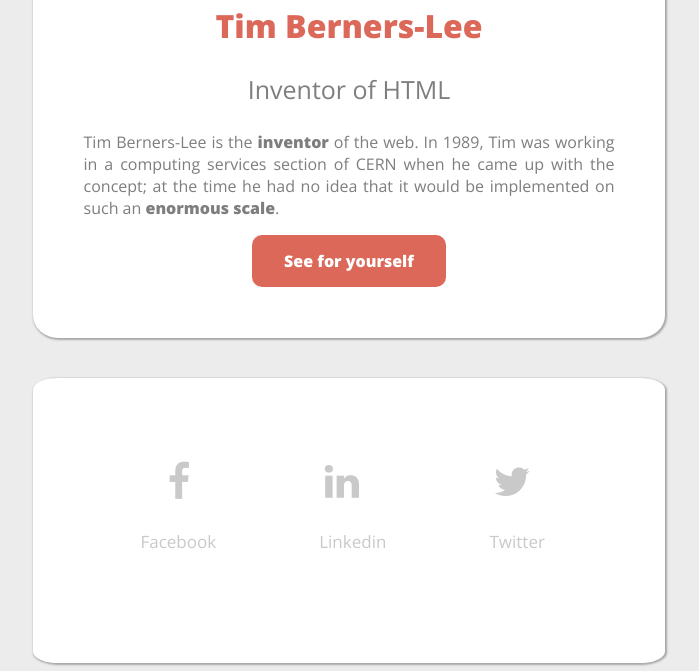
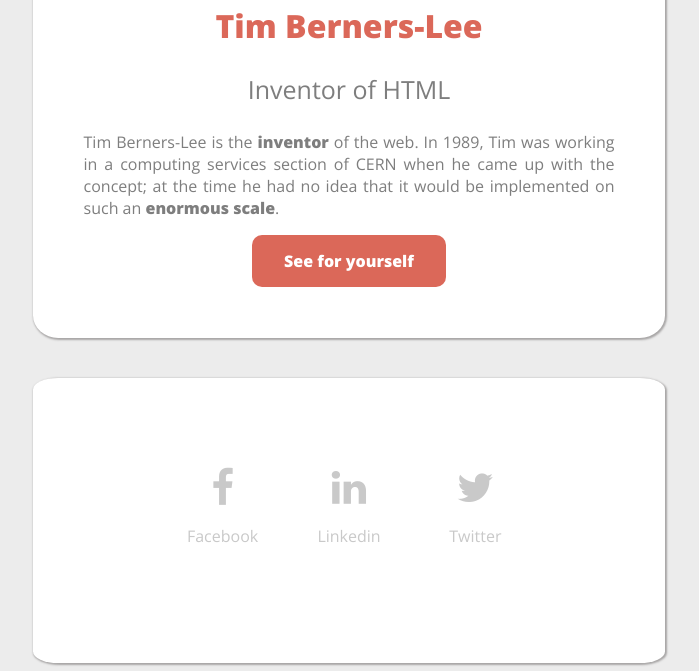
Before and after one commit to Nicolassaeys/Tim-Berners-Lee, a plain HTML site: page index.html in a window 1280 px wide. Shown: the part 281-952 px from the top of the page, without its empty margins (291-990 px from the left). Drawn offline with nearby package versions, Linux system fonts and the light colour scheme.

Commit message:
grid kapout

```diff
--- a/index.html
+++ b/index.html
@@ -18,17 +18,17 @@
         <a class="link" href="https://www.youtube.com/watch?v=dQw4w9WgXcQ"><b>See for yourself</b></a>
         </header>
     <nav>
-        <div class="logos">
+
             <div class="fblogo"><a href="http://facebook.com"><i class="fa fa-facebook"></i></a></div>
             <div class="linklogo"><a href="http://linkedin.com"><i class="fa fa-linkedin" aria-hidden="true"></i></a></div>
             <div class="twitterlogo"><a href="http://twitter.com"><i class="fa fa-twitter" aria-hidden="true"></i></a></div>
-        </div>
-            <br/>
-        <div class="social">
+
+
+
             <div class="fb"><a href="http://facebook.com">Facebook</a></div>
             <div class="linkedin"><a href="http://linkedin.com">Linkedin</a></div>
             <div class="twitter"><a href="http://twitter.com">Twitter</a></div>
-        </div>
+
 
     </nav>
     <section class="films">
--- a/style.css
+++ b/style.css
@@ -65,19 +65,53 @@ grid-column-start: 2;
 
 background-color: white;}
 
-.logos {display: flex;
-    justify-content: space-evenly;
+
+
+
+
+nav {display: grid;
+    grid-template-columns: 1fr 1fr 1fr 1fr 1fr;
+    grid-template-rows: 1fr 1fr 1fr;
+    row-gap: 5px;
+}
+
+
+.fblogo, .linklogo, .twitterlogo {
     font-size: 40px;
+    margin: auto;
+}
 
-    }
+.fblogo {
+    grid-area: 1 / 2 / 2 / 3;
 
-.social {display: flex;
-    justify-content: space-between;
-    flex-wrap: wrap;
-    font-size: 17px;
 
-    padding-left: 17%;
-    padding-right: 19%;}
+}
+
+.linklogo {
+    grid-area: 1 / 3 / 2 / 4;
+
+}
+
+.twitterlogo {
+    grid-area: 1 / 4 / 2 / 5;
+
+}
+
+.fb {
+    grid-column: 2 / 3;
+    grid-row: 2 / 3;
+
+}
+
+.linkedin {
+    grid-area: 2 / 3 / 3 / 4;
+
+}
+
+.twitter {
+    grid-area: 2 / 4 / 3 / 5;
+
+}
 
 .films {color: #7e7e7e;
     border-radius: 4%;
```
